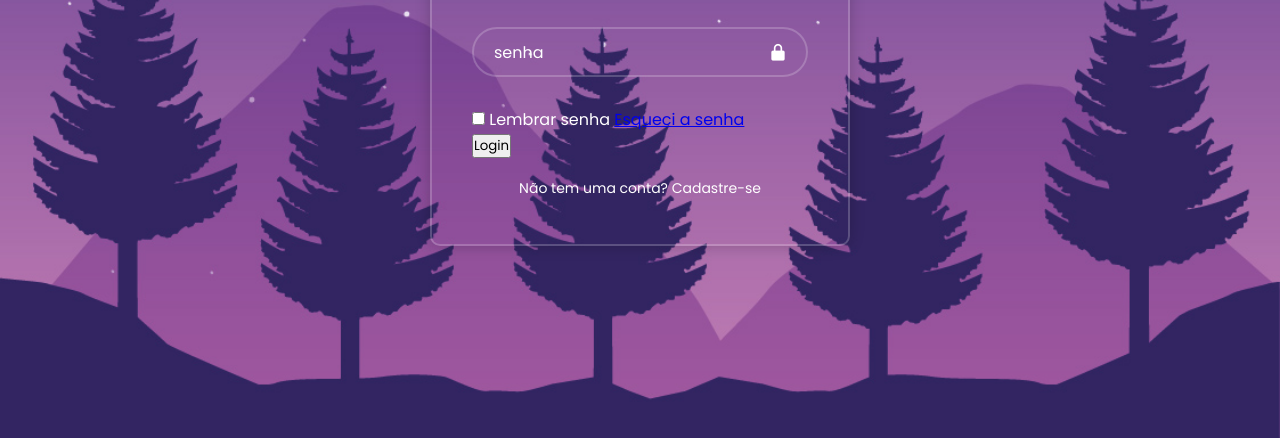
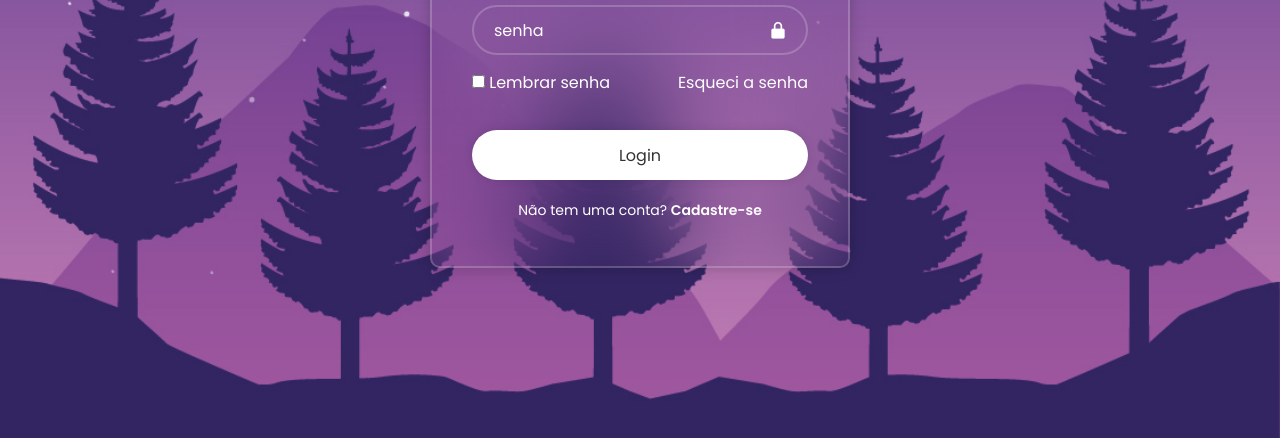
Before and after one commit to Victhor-Librae/01.Pagina-em-HTML-CSS, a plain HTML site: page index.html in a window 1280 px wide. Shown: the part 362-800 px from the top of the page. Drawn offline with nearby package versions, Linux system fonts and the light colour scheme.

Commit message:
terminei a pagina

```diff
--- a/style.css
+++ b/style.css
@@ -25,6 +25,7 @@ body {
     color: #fff;
     padding: 30px 40px;
     box-shadow: 0 0 15px rgba(3, 3, 3, 0.2);
+    backdrop-filter: blur(50px);
 }
 
 .container h1 {
@@ -62,11 +63,6 @@ body {
     transform: translateY(-50%);
     font-size: 20px;
 }
-
-.remember-forgot {
-    display: flex;
-    justify-content: space-between;
-}
 /*
         margin & Padding
 
@@ -76,20 +72,26 @@ body {
         4 valores - margin: 10pz 30px 12px 33px - em cima, direita, embaixo, esquerda.
 */
 
-.remember-forgot label input {
+.remeber-forgot {
+    display: flex;
+    justify-content: space-between;
+    margin: -15px 0 15px;
+}
+
+.remeber-forgot label {
     margin-right: 5px;
 }
 
-.remember-forgot a {
+.remeber-forgot a {
     text-decoration: none;
     color: #fff;
 }
 
-.remember-forgot a:hover {
+.remeber-forgot a:hover {
     text-decoration: underline;
 }
 
-.login {
+.Login {
     width: 100%;
     height: 50px;
     background-color: #fff;
@@ -98,8 +100,16 @@ body {
     cursor: pointer;
     font-size: 16px;
     color: #333;
-    font-weight: 600;
-    box-shadow: 0 0 10px rgba(0, 0, 0, .1);
+    font-size: 600;
+    box-shadow: 0 0 10px rgba(3, 3, 3, 0.1);
+    margin-top: 20px;
+}
+
+.Login:hover {
+    background-color: transparent;
+    border: 2px solid rgba(255, 255, 255, .2);
+    color: #fff;
+    transition: 0.5s;
 }
 
 .register-link {
@@ -111,4 +121,9 @@ body {
 .register-link a {
     text-decoration: none;
     color: #fff;
+    font-weight: 600;
 }
+
+.register-link a:hover {
+    text-decoration: underline;
+}
```
